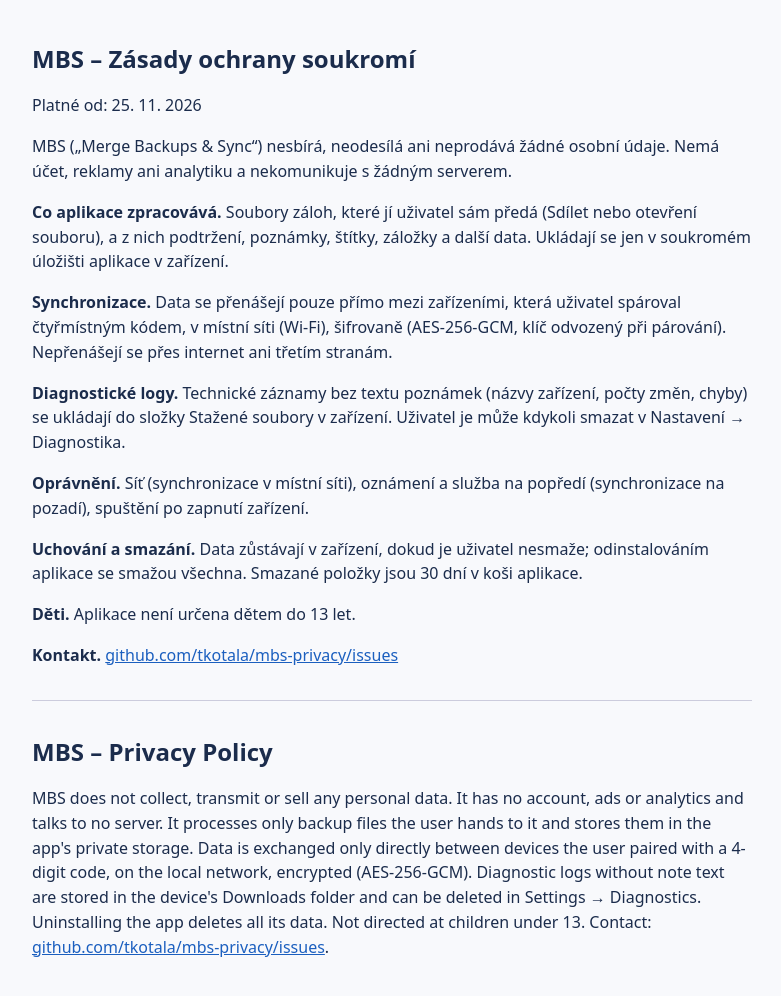
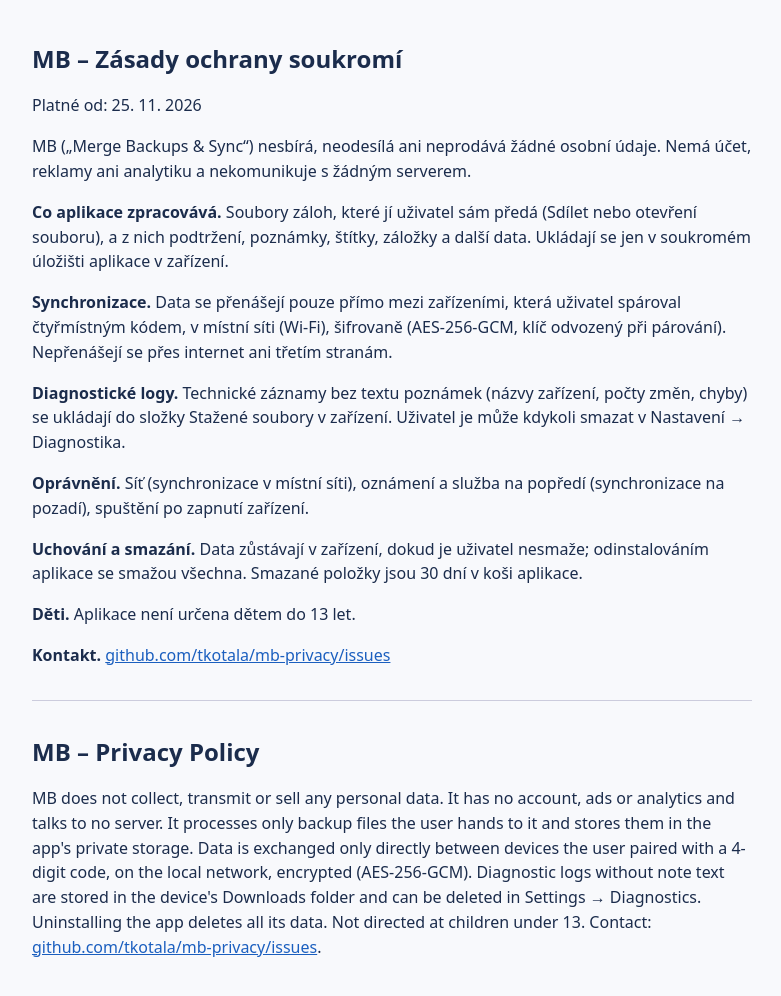
Before and after one commit to tkotala/mb-privacy, a plain HTML site: page index.html in a window 1280 px wide. Shown: the whole page, without its empty margins (248-1029 px from the left). Drawn offline with Linux system fonts and the light colour scheme.

Commit message:
Rename to MB

```diff
--- a/index.html
+++ b/index.html
@@ -1,18 +1,18 @@
 <!doctype html><html lang="cs"><head><meta charset="utf-8"><meta name="viewport" content="width=device-width,initial-scale=1">
-<title>MBS – Zásady ochrany soukromí / Privacy Policy</title>
+<title>MB – Zásady ochrany soukromí / Privacy Policy</title>
 <style>body{font-family:system-ui,sans-serif;max-width:720px;margin:0 auto;padding:24px 16px;line-height:1.55;color:#1b2c4c;background:#f8f9fc}h1{font-size:1.5em}hr{margin:32px 0;border:0;border-top:1px solid #ccd}a{color:#1b5fbf}@media(prefers-color-scheme:dark){body{background:#10141b;color:#e3e7ef}a{color:#8db8ff}}</style>
 </head><body>
-<h1>MBS – Zásady ochrany soukromí</h1>
+<h1>MB – Zásady ochrany soukromí</h1>
 <p>Platné od: 25. 11. 2026</p>
-<p>MBS („Merge Backups & Sync“) nesbírá, neodesílá ani neprodává žádné osobní údaje. Nemá účet, reklamy ani analytiku a nekomunikuje s žádným serverem.</p>
+<p>MB („Merge Backups & Sync“) nesbírá, neodesílá ani neprodává žádné osobní údaje. Nemá účet, reklamy ani analytiku a nekomunikuje s žádným serverem.</p>
 <p><strong>Co aplikace zpracovává.</strong> Soubory záloh, které jí uživatel sám předá (Sdílet nebo otevření souboru), a z nich podtržení, poznámky, štítky, záložky a další data. Ukládají se jen v soukromém úložišti aplikace v zařízení.</p>
 <p><strong>Synchronizace.</strong> Data se přenášejí pouze přímo mezi zařízeními, která uživatel spároval čtyřmístným kódem, v místní síti (Wi‑Fi), šifrovaně (AES‑256‑GCM, klíč odvozený při párování). Nepřenášejí se přes internet ani třetím stranám.</p>
 <p><strong>Diagnostické logy.</strong> Technické záznamy bez textu poznámek (názvy zařízení, počty změn, chyby) se ukládají do složky Stažené soubory v zařízení. Uživatel je může kdykoli smazat v Nastavení → Diagnostika.</p>
 <p><strong>Oprávnění.</strong> Síť (synchronizace v místní síti), oznámení a služba na popředí (synchronizace na pozadí), spuštění po zapnutí zařízení.</p>
 <p><strong>Uchování a smazání.</strong> Data zůstávají v zařízení, dokud je uživatel nesmaže; odinstalováním aplikace se smažou všechna. Smazané položky jsou 30 dní v koši aplikace.</p>
 <p><strong>Děti.</strong> Aplikace není určena dětem do 13 let.</p>
-<p><strong>Kontakt.</strong> <a href="https://github.com/tkotala/mbs-privacy/issues">github.com/tkotala/mbs-privacy/issues</a></p>
+<p><strong>Kontakt.</strong> <a href="https://github.com/tkotala/mb-privacy/issues">github.com/tkotala/mb-privacy/issues</a></p>
 <hr>
-<h1>MBS – Privacy Policy</h1>
-<p>MBS does not collect, transmit or sell any personal data. It has no account, ads or analytics and talks to no server. It processes only backup files the user hands to it and stores them in the app's private storage. Data is exchanged only directly between devices the user paired with a 4-digit code, on the local network, encrypted (AES-256-GCM). Diagnostic logs without note text are stored in the device's Downloads folder and can be deleted in Settings → Diagnostics. Uninstalling the app deletes all its data. Not directed at children under 13. Contact: <a href="https://github.com/tkotala/mbs-privacy/issues">github.com/tkotala/mbs-privacy/issues</a>.</p>
+<h1>MB – Privacy Policy</h1>
+<p>MB does not collect, transmit or sell any personal data. It has no account, ads or analytics and talks to no server. It processes only backup files the user hands to it and stores them in the app's private storage. Data is exchanged only directly between devices the user paired with a 4-digit code, on the local network, encrypted (AES-256-GCM). Diagnostic logs without note text are stored in the device's Downloads folder and can be deleted in Settings → Diagnostics. Uninstalling the app deletes all its data. Not directed at children under 13. Contact: <a href="https://github.com/tkotala/mb-privacy/issues">github.com/tkotala/mb-privacy/issues</a>.</p>
 </body></html>
```
Also changed, not shown: 1 other file.
